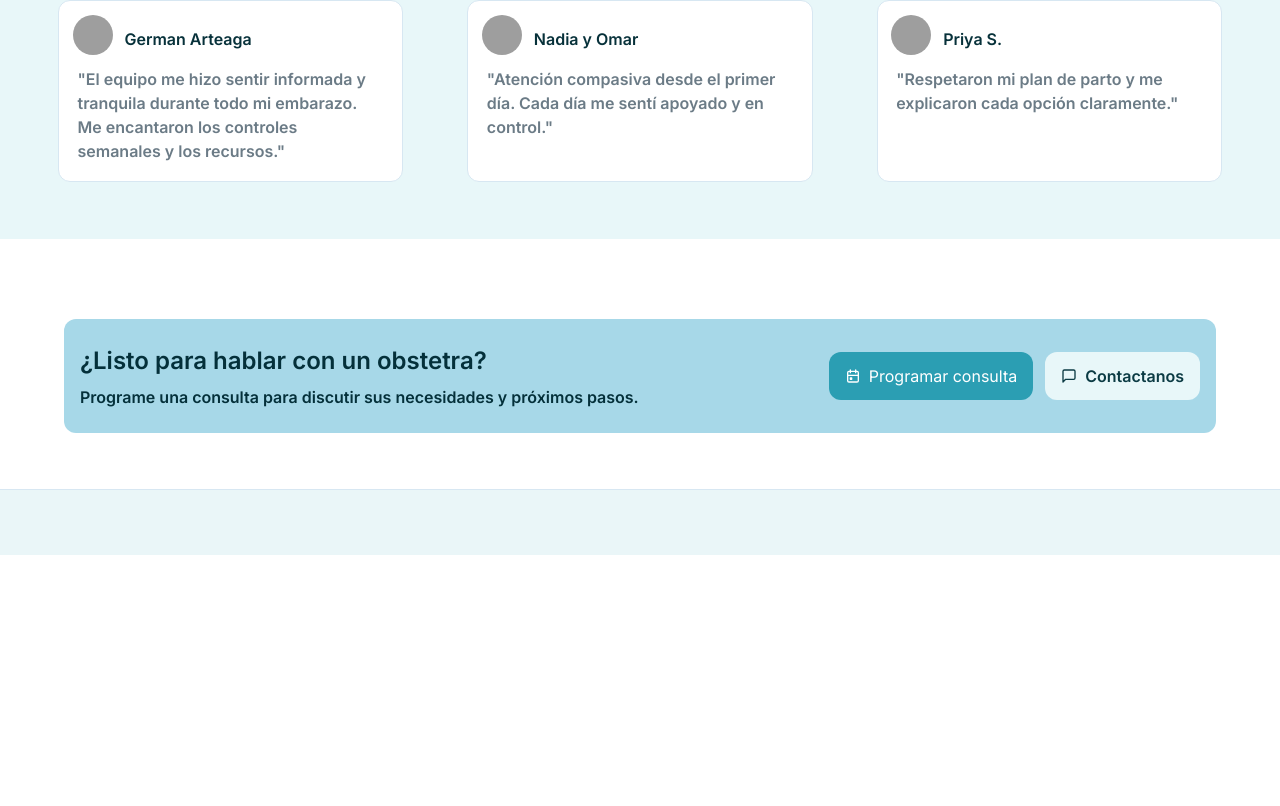
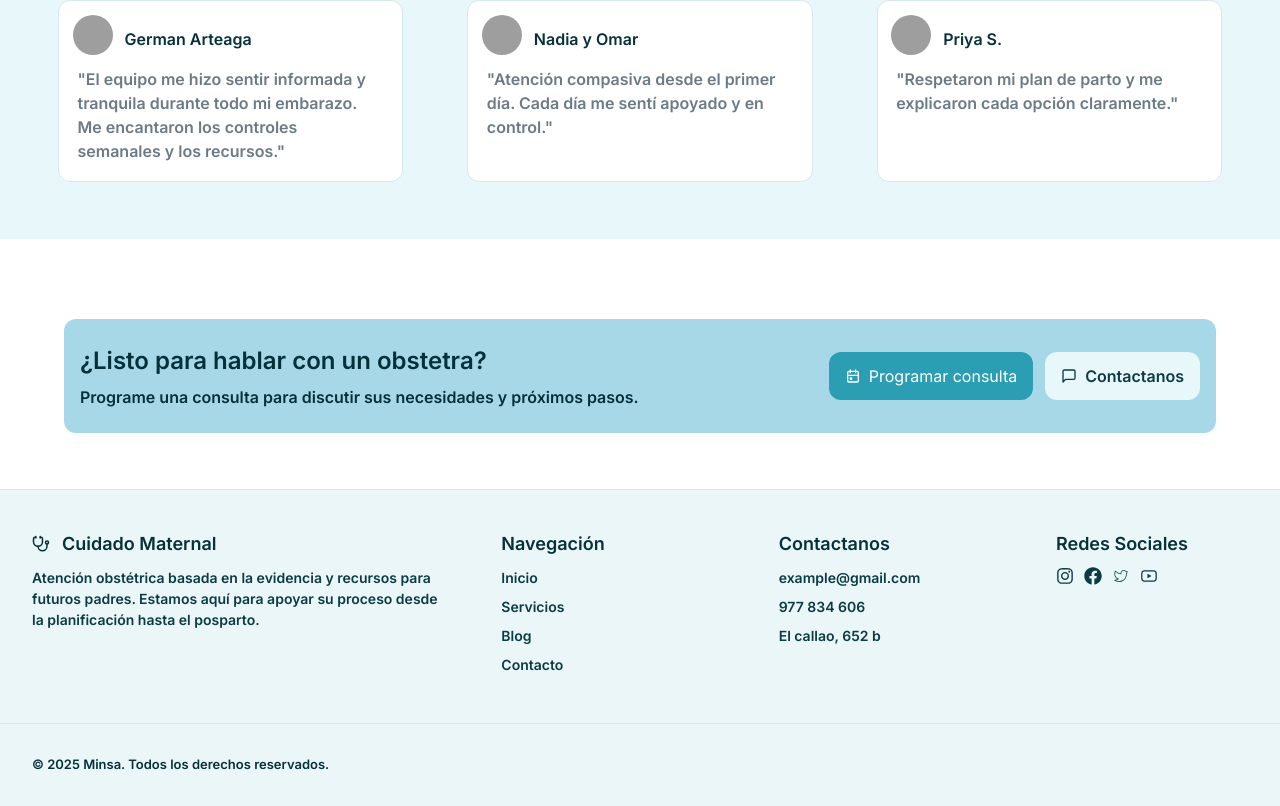
Before and after one commit to Laszlo-Caballero/obstetricia-landing, a Next.js app: page / in a window 1280 px wide. Shown: the part 2097-2903 px from the top of the page. Before the commit the page ends 2652 px from the top, so only its background shows below. Built offline with nearby package versions, Linux system fonts and the light colour scheme; grey boxes are pictures that could not be loaded.

Commit message:
Vista 1 hecha

```diff
--- a/src/components/layout/Footer.tsx
+++ b/src/components/layout/Footer.tsx
@@ -1,9 +1,93 @@
 import React from "react";
+import { LuStethoscope } from "react-icons/lu";
+import { FaFacebook, FaInstagram } from "react-icons/fa";
+import { CiFacebook } from "react-icons/ci";
+import { CiTwitter } from "react-icons/ci";
+import { AiOutlineYoutube } from "react-icons/ai";
+import Link from "next/link";
 
 export default function Footer() {
   return (
     <div className="w-full h-full">
-      <div className=" bg-Skyblue w-full p-2 h-[66px] border-t border-azulBorde items-center"></div>
+      <div className=" bg-Skyblue w-full p-2 h-full border-t border-azulBorde ">
+        <div className="flex flex-row gap-[24px] py-[32px] justify-between ">
+          <div className="flex flex-col">
+            <p className=" font-semibold text-blackBluee text-[18px] gap-[12px] flex items-center pl-[24px] pb-[10px]">
+              <LuStethoscope /> Cuidado Maternal
+            </p>
+            <p className="text-[14px] font-semibold pl-[24px] text-azulServicio h-full w-[432px]">
+              Atención obstétrica basada en la evidencia y recursos para futuros
+              padres. Estamos aquí para apoyar su proceso desde la planificación
+              hasta el posparto.
+            </p>
+          </div>
+
+          <div className="flex flex-col">
+            <p className=" font-semibold text-blackBluee text-[18px] flex items-center pb-[10px] w-[216px]">
+              Navegación
+            </p>
+            <ul className="list-none text-azulServicio text-[14px] font-semibold">
+              <li className="pb-[8px]">Inicio</li>
+              <li className="pb-[8px]">Servicios</li>
+              <li className="pb-[8px]">Blog</li>
+              <li className="pb-[8px]">Contacto</li>
+            </ul>
+          </div>
+
+          <div className="flex flex-col">
+            <p className=" font-semibold text-blackBluee text-[18px] flex items-center pb-[10px] w-[216px]">
+              Contactanos
+            </p>
+            <ul className="list-none text-azulServicio text-[14px] font-semibold">
+              <li className="pb-[8px]">example@gmail.com</li>
+              <li className="pb-[8px]">977 834 606</li>
+              <li className="pb-[8px]"> El callao, 652 b </li>
+            </ul>
+          </div>
+
+          <div className="flex flex-col">
+            <p className=" font-semibold text-blackBluee text-[18px]  flex items-center pb-[10px] w-[216px]">
+              Redes Sociales
+            </p>
+            <div className="flex flex-row gap-[10px]">
+              <Link
+                href="https://www.instagram.com/manu_arteaga_/"
+                className=" text-azulServicio"
+              >
+                <FaInstagram size={18} />
+              </Link>
+
+              <Link
+                href="https://web.facebook.com/manuelgerman.lavadoarteaga?locale=es_LA"
+                className=" text-azulServicio"
+              >
+                <FaFacebook size={18} />
+              </Link>
+
+              <Link
+                href="https://www.instagram.com/ibaillanos/"
+                className=" text-azulServicio"
+              >
+                <CiTwitter size={18} />
+              </Link>
+              <Link
+                href="https://www.youtube.com/watch?v=hcm55lU9knw&t"
+                className=" text-azulServicio"
+              >
+                <AiOutlineYoutube size={18} />
+              </Link>
+            </div>
+          </div>
+        </div>
+      </div>
+
+      <div className="w-full h-full">
+        <div className=" bg-Skyblue w-full p-2 h-full border-t border-azulBorde ">
+          <p className="text-[13px] font-semibold text-blackBluee px-[24px] py-[23px]">
+            © 2025 Minsa. Todos los derechos reservados.
+          </p>
+        </div>
+      </div>
     </div>
   );
 }
```
